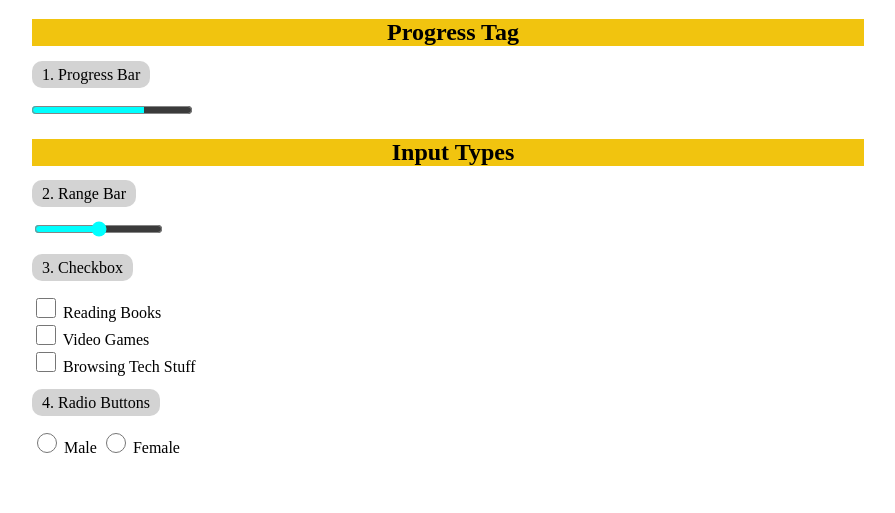
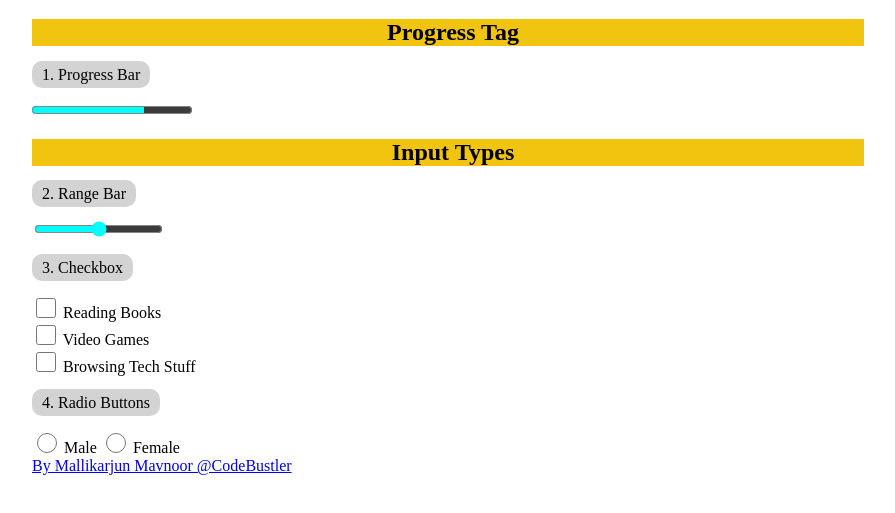
Before and after one commit to mallikarjun-mavnoor/accent-color, a plain HTML site: page index.html in a window 1280 px wide. Shown: the part 61-574 px from the top of the page, without its empty margins (192-1087 px from the left). Drawn offline with Linux system fonts and the light colour scheme.

Commit message:
Update index.html

```diff
--- a/index.html
+++ b/index.html
@@ -34,6 +34,8 @@
     <label for="female"> Female </label>
 
   </div>
+
+  <footer><a href="https://www.instagram.com/codebustler/">By Mallikarjun Mavnoor @CodeBustler</a></footer>
 </body>
 
 </html>
```
